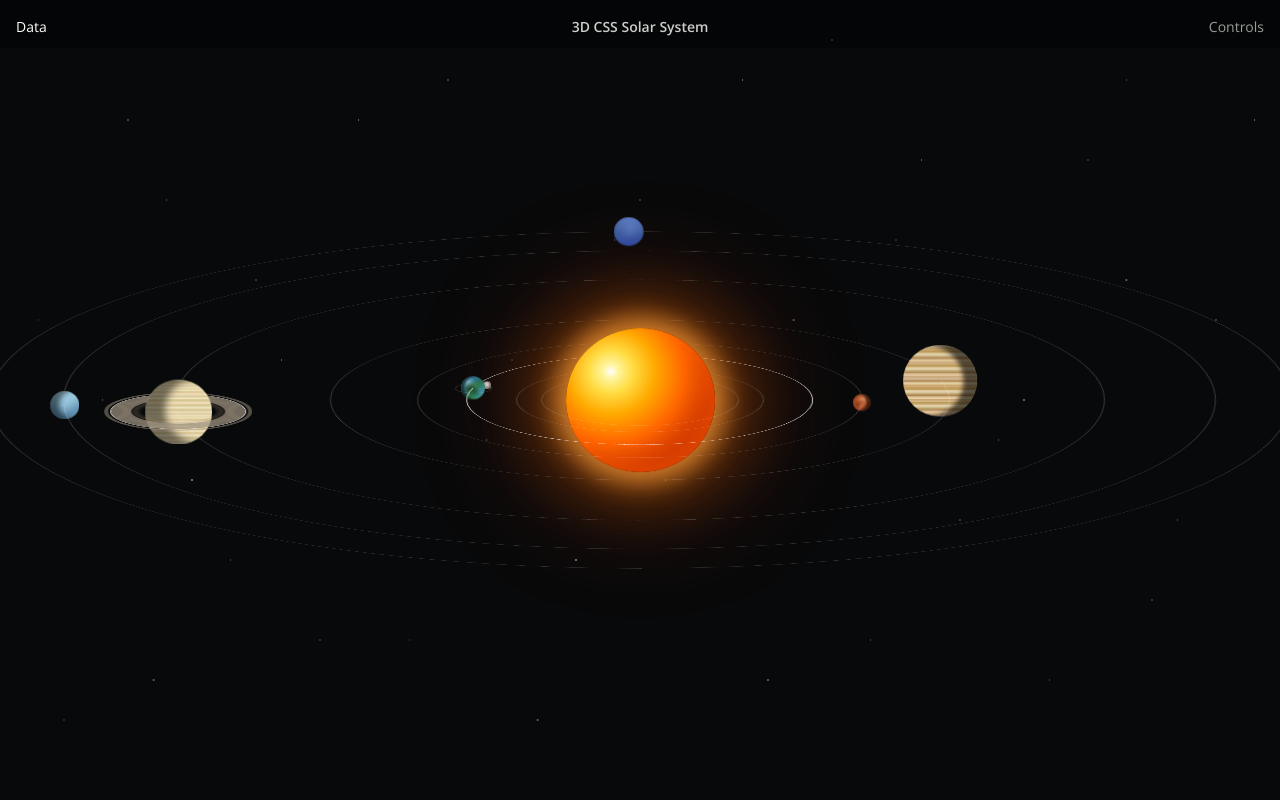
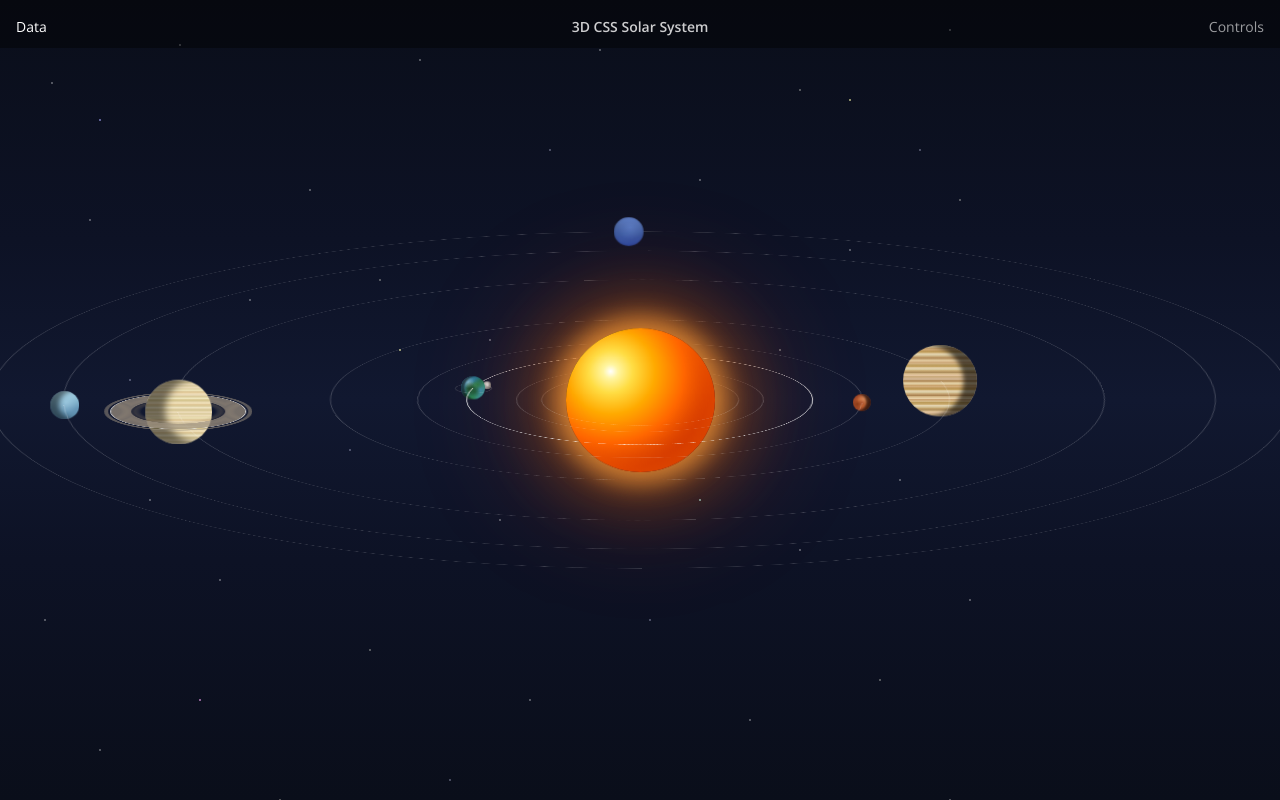
Before and after one commit to Alftakeaway/universe-explorer, a Next.js app: page / in a window 1280 px wide. Built offline with nearby package versions, Linux system fonts and the light colour scheme.

Commit message:
fix: celestial blue starfield background like Julian Garnier

```diff
--- a/src/components/css-solar-system.css
+++ b/src/components/css-solar-system.css
@@ -11,14 +11,14 @@
   font-size: 10px;
   font-family: 'Open Sans', sans-serif;
   font-weight: 300;
-  background-color: #08090A;
+  background: linear-gradient(180deg, #0a0e1a 0%, #0d1225 30%, #111830 50%, #0d1225 70%, #0a0e1a 100%);
   width: 100%;
   height: 100vh;
   overflow: hidden;
   position: relative;
 }
 
-/* ============== STARFIELD ============== */
+/* ============== STARFIELD - CIELO STELLATO ============== */
 #universe {
   z-index: 1;
   position: absolute;
@@ -28,65 +28,59 @@
   background-position: center 40%;
   background-repeat: no-repeat;
   background-size: cover;
-}
-
-#universe::before,
-#universe::after {
-  content: '';
-  position: absolute;
-  top: 0;
-  left: 0;
-  width: 100%;
-  height: 100%;
-  pointer-events: none;
-}
-
-#universe::before {
-  background:
-    radial-gradient(1px 1px at 10% 15%, rgba(255,255,255,0.8), transparent),
-    radial-gradient(1px 1px at 20% 35%, rgba(255,255,255,0.6), transparent),
-    radial-gradient(1.5px 1.5px at 15% 60%, rgba(200,220,255,0.9), transparent),
-    radial-gradient(1px 1px at 25% 80%, rgba(255,255,255,0.5), transparent),
-    radial-gradient(1px 1px at 35% 10%, rgba(255,255,255,0.7), transparent),
-    radial-gradient(1px 1px at 40% 45%, rgba(255,255,255,0.4), transparent),
-    radial-gradient(1.5px 1.5px at 45% 70%, rgba(255,240,220,0.8), transparent),
-    radial-gradient(1px 1px at 50% 25%, rgba(255,255,255,0.6), transparent),
-    radial-gradient(1px 1px at 55% 55%, rgba(255,255,255,0.5), transparent),
-    radial-gradient(1.5px 1.5px at 60% 85%, rgba(200,220,255,0.7), transparent),
-    radial-gradient(1px 1px at 65% 5%, rgba(255,255,255,0.8), transparent),
-    radial-gradient(1px 1px at 70% 30%, rgba(255,255,255,0.4), transparent),
-    radial-gradient(1px 1px at 75% 65%, rgba(255,255,255,0.6), transparent),
-    radial-gradient(1.5px 1.5px at 80% 50%, rgba(255,240,220,0.7), transparent),
-    radial-gradient(1px 1px at 85% 20%, rgba(255,255,255,0.5), transparent),
-    radial-gradient(1px 1px at 90% 75%, rgba(255,255,255,0.6), transparent),
-    radial-gradient(1px 1px at 95% 40%, rgba(255,255,255,0.7), transparent),
-    radial-gradient(1px 1px at 5% 90%, rgba(255,255,255,0.4), transparent),
-    radial-gradient(1px 1px at 8% 50%, rgba(255,255,255,0.5), transparent),
-    radial-gradient(1.5px 1.5px at 12% 85%, rgba(200,220,255,0.6), transparent);
-}
-
-#universe::after {
-  background:
-    radial-gradient(1px 1px at 13% 25%, rgba(255,255,255,0.5), transparent),
-    radial-gradient(1px 1px at 18% 70%, rgba(255,255,255,0.4), transparent),
-    radial-gradient(1px 1px at 22% 45%, rgba(255,255,255,0.6), transparent),
-    radial-gradient(1px 1px at 28% 15%, rgba(255,255,255,0.7), transparent),
-    radial-gradient(1px 1px at 32% 80%, rgba(255,255,255,0.3), transparent),
-    radial-gradient(1px 1px at 38% 55%, rgba(255,255,255,0.5), transparent),
-    radial-gradient(1.5px 1.5px at 42% 90%, rgba(200,220,255,0.6), transparent),
-    radial-gradient(1px 1px at 48% 30%, rgba(255,255,255,0.4), transparent),
-    radial-gradient(1px 1px at 52% 60%, rgba(255,255,255,0.5), transparent),
-    radial-gradient(1px 1px at 58% 10%, rgba(255,255,255,0.7), transparent),
-    radial-gradient(1.5px 1.5px at 62% 40%, rgba(255,240,220,0.5), transparent),
-    radial-gradient(1px 1px at 68% 80%, rgba(255,255,255,0.4), transparent),
-    radial-gradient(1px 1px at 72% 20%, rgba(255,255,255,0.6), transparent),
-    radial-gradient(1px 1px at 78% 55%, rgba(255,255,255,0.5), transparent),
-    radial-gradient(1px 1px at 82% 85%, rgba(255,255,255,0.4), transparent),
-    radial-gradient(1.5px 1.5px at 88% 35%, rgba(200,220,255,0.6), transparent),
-    radial-gradient(1px 1px at 92% 65%, rgba(255,255,255,0.5), transparent),
-    radial-gradient(1px 1px at 98% 15%, rgba(255,255,255,0.7), transparent),
-    radial-gradient(1px 1px at 3% 40%, rgba(255,255,255,0.3), transparent),
-    radial-gradient(1px 1px at 88% 10%, rgba(255,255,255,0.4), transparent);
+  background-image:
+    radial-gradient(1px 1px at 52px 83px, #fff, transparent),
+    radial-gradient(1px 1px at 180px 45px, #fff, transparent),
+    radial-gradient(1px 1px at 310px 190px, #fff, transparent),
+    radial-gradient(1px 1px at 420px 60px, #fff, transparent),
+    radial-gradient(1px 1px at 550px 150px, #ddf, transparent),
+    radial-gradient(1px 1px at 90px 220px, #fff, transparent),
+    radial-gradient(1px 1px at 250px 300px, #fff, transparent),
+    radial-gradient(1px 1px at 380px 280px, #ffe, transparent),
+    radial-gradient(1px 1px at 490px 340px, #fff, transparent),
+    radial-gradient(1px 1px at 130px 380px, #ddf, transparent),
+    radial-gradient(1px 1px at 600px 50px, #fff, transparent),
+    radial-gradient(1px 1px at 700px 180px, #fff, transparent),
+    radial-gradient(1px 1px at 800px 90px, #ffe, transparent),
+    radial-gradient(1px 1px at 150px 500px, #fff, transparent),
+    radial-gradient(1px 1px at 350px 450px, #ddf, transparent),
+    radial-gradient(1px 1px at 500px 520px, #fff, transparent),
+    radial-gradient(1px 1px at 680px 420px, #fff, transparent),
+    radial-gradient(1px 1px at 780px 350px, #ffe, transparent),
+    radial-gradient(1px 1px at 850px 250px, #fff, transparent),
+    radial-gradient(1px 1px at 920px 150px, #ddf, transparent),
+    radial-gradient(1px 1px at 45px 620px, #fff, transparent),
+    radial-gradient(1px 1px at 220px 580px, #fff, transparent),
+    radial-gradient(1px 1px at 370px 650px, #ffe, transparent),
+    radial-gradient(1px 1px at 530px 700px, #fff, transparent),
+    radial-gradient(1px 1px at 650px 620px, #ddf, transparent),
+    radial-gradient(1px 1px at 800px 550px, #fff, transparent),
+    radial-gradient(1px 1px at 900px 480px, #fff, transparent),
+    radial-gradient(1px 1px at 100px 750px, #fff, transparent),
+    radial-gradient(1px 1px at 280px 800px, #ffe, transparent),
+    radial-gradient(1px 1px at 450px 780px, #ddf, transparent),
+    radial-gradient(1px 1px at 620px 850px, #fff, transparent),
+    radial-gradient(1px 1px at 750px 720px, #fff, transparent),
+    radial-gradient(1px 1px at 880px 680px, #ffe, transparent),
+    radial-gradient(1px 1px at 30px 900px, #fff, transparent),
+    radial-gradient(1px 1px at 170px 880px, #ddf, transparent),
+    radial-gradient(1px 1px at 330px 920px, #fff, transparent),
+    radial-gradient(1px 1px at 480px 890px, #fff, transparent),
+    radial-gradient(1px 1px at 600px 950px, #ffe, transparent),
+    radial-gradient(1px 1px at 730px 900px, #ddf, transparent),
+    radial-gradient(1px 1px at 860px 920px, #fff, transparent),
+    radial-gradient(1px 1px at 950px 30px, #fff, transparent),
+    radial-gradient(1px 1px at 960px 200px, #ffe, transparent),
+    radial-gradient(1px 1px at 940px 400px, #ddf, transparent),
+    radial-gradient(1px 1px at 970px 600px, #fff, transparent),
+    radial-gradient(1px 1px at 950px 800px, #fff, transparent),
+    radial-gradient(1.5px 1.5px at 100px 120px, #aaf, transparent),
+    radial-gradient(1.5px 1.5px at 400px 350px, #ffa, transparent),
+    radial-gradient(1.5px 1.5px at 700px 500px, #aff, transparent),
+    radial-gradient(1.5px 1.5px at 200px 700px, #faf, transparent),
+    radial-gradient(1.5px 1.5px at 850px 100px, #ffa, transparent);
+  background-size: 100% 100%;
+  background-repeat: no-repeat;
 }
 
 #galaxy {
```
